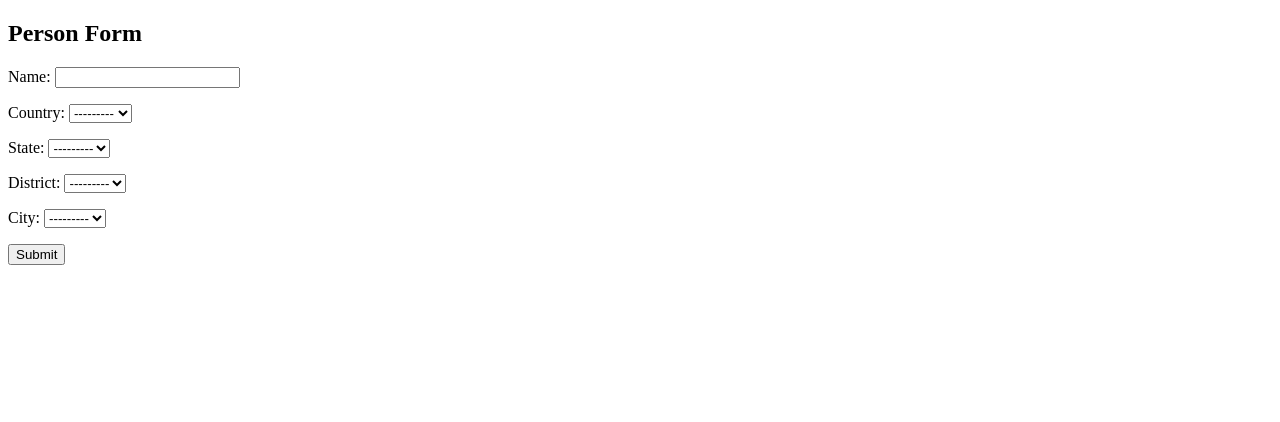
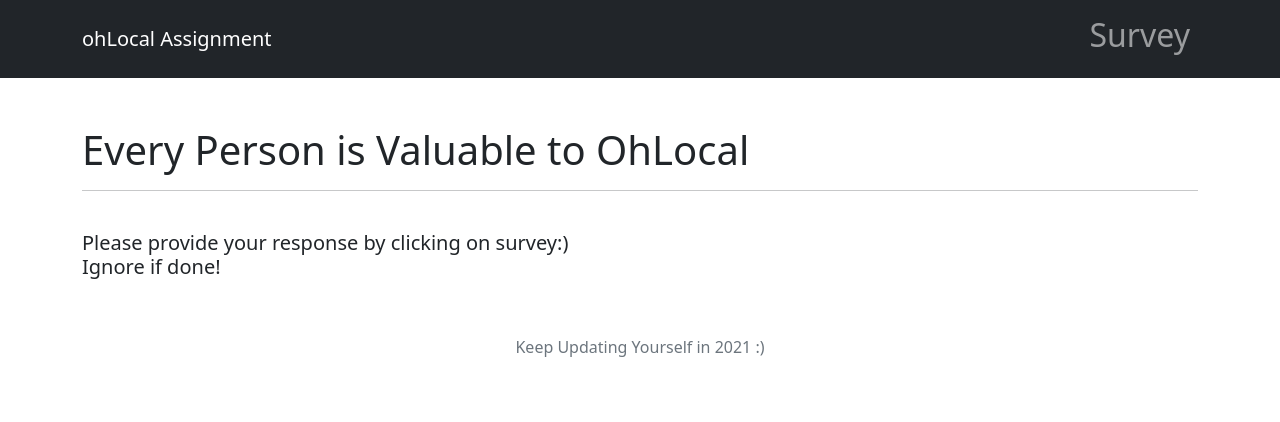
Before and after one commit to VijaykumarALokhande/Four_Way_Dependancy_Djnago, a Django app: template persons/templates/persons/home.html in a window 1280 px wide. Shown: the top 422 px of the page. Run offline with Django 3.2, Linux system fonts and the light colour scheme; the template is opened without the code that fills it: values that come from a table or form of the project are taken from there, others are empty; data comes from the database, SQL or seed files in the repository; both versions use the stored data as it was after the commit; some libraries are stand-ins or nearby versions.

Commit message:
made homepage and linked them

```diff
--- a/persons/templates/persons/home.html
+++ b/persons/templates/persons/home.html
@@ -1,66 +1,11 @@
-<!doctype html>
-<html lang="en">
-<head>
-    <meta charset="UTF-8">
-    <meta name="viewport"
-          content="width=device-width, user-scalable=no, initial-scale=1.0, maximum-scale=1.0, minimum-scale=1.0">
-    <meta http-equiv="X-UA-Compatible" content="ie=edge">
-    <title>Dependent Dropdown in Django</title>
-</head>
-<body>
-<h2>Person Form</h2>
-
-<form method="post" id="personForm" data-cities-url="{% url 'ajax_load_states' %}" novalidate>
-    {% csrf_token %}
-    {{ form.as_p }}
-    <input type="submit" value="Submit">
-</form>
-
-<script src="https://code.jquery.com/jquery-3.3.1.min.js"></script>
-<script>
-    $("#id_country").change(function () {  //_country is person's fieldname in models
-        var url = $("#personForm").attr("data-cities-url");  // get the url of the `load_cities` view
-        var countryId = $(this).val();  // get the selected country ID from the HTML input
-        $.ajax({                       // initialize an AJAX request
-            url: "{% url 'ajax_load_states' %}",                    // set the url of the request (= /persons/ajax/load-cities/ )
-            data: {
-                'country_id': countryId       // add the country id to the GET parameters
-            },
-            success: function (data) {   // `data` is the return of the `load_cities` view function
-                $("#id_state").html(data);  // replace the contents of the city input with the data that came from the server
-
-            }
-        });
-
-    });
-    $("#id_state").change(function () {
-      var url = $("#personForm").attr("data-cities-url");
-      var stateId = $(this).val();
-      $.ajax({
-        url: "{% url 'ajax_load_districts' %}",
-        data: {
-          'state_id': stateId
-        },
-        success: function (data) {
-          $("#id_district").html(data);
-        }
-      });
-    });
-
-    $("#id_district").change(function () {
-      var url = $("#personForm").attr("data-cities-url");
-      var districtId = $(this).val();
-      $.ajax({
-        url: "{% url 'ajax_load_cities' %}",
-        data: {
-          'district_id': districtId
-        },
-        success: function (data) {
-          $("#id_city").html(data);
-        }
-      });
-    });
-</script>
-
-</body>
-</html>
+{% extends 'base.html' %}
+{% block content %}
+<div class="container">
+  <br/>
+  <br/>
+  <h1> Every Person is Valuable to OhLocal</h1>
+  <hr/>
+  <br/>
+  <h5> Please provide your response by clicking on survey:)<br/> Ignore if done! </h5>
+  </div>
+{% endblock %}
--- a/persons/views.py
+++ b/persons/views.py
@@ -3,6 +3,9 @@
 
 from .forms import PersonCreationForm
 from .models import Person, Country, State, District, City
+
+def home(request):
+    return render(request, 'persons/home.html')
 
 
 def person_create_view(request):
@@ -12,7 +15,7 @@
         if form.is_valid():
             form.save()
             return redirect('person_add')
-    return render(request, 'persons/home.html', {'form': form})
+    return render(request, 'persons/add_person.html', {'form': form})
 
 
 def person_update_view(request, pk):
--- a/xyz/settings.py
+++ b/xyz/settings.py
@@ -43,7 +43,7 @@
 TEMPLATES = [
     {
         'BACKEND': 'django.template.backends.django.DjangoTemplates',
-        'DIRS': ['persons/templates'],
+        'DIRS': ['xyz/templates'],
         'APP_DIRS': True,
         'OPTIONS': {
             'context_processors': [
--- /dev/null
+++ b/xyz/templates/base.html
@@ -0,0 +1,80 @@
+<!doctype html>
+<html lang="en">
+<head>
+  {%load static%}
+  <meta charset="utf-8">
+  <meta name="viewport" content="width=device-width, initial-scale=1">
+  <meta name="description" content="">
+  <meta name="author" content="Mark Otto, Jacob Thornton, and Bootstrap contributors">
+  <meta name="generator" content="Hugo 0.80.0">
+  <title>Vijaykumar Arun Lokhande</title>
+
+  <link rel="canonical" href="https://getbootstrap.com/docs/5.0/examples/album/">
+
+
+
+  <!-- CSS only -->
+  <link href="https://cdn.jsdelivr.net/npm/bootstrap@5.0.0-beta2/dist/css/bootstrap.min.css" rel="stylesheet" integrity="sha384-BmbxuPwQa2lc/FVzBcNJ7UAyJxM6wuqIj61tLrc4wSX0szH/Ev+nYRRuWlolflfl" crossorigin="anonymous">
+  <link href="{% static 'open-iconic/open-iconic-master/font/css/open-iconic-bootstrap.css'%}" rel="stylesheet">
+  <!-- Favicons -->
+  <link rel="apple-touch-icon" href="/docs/5.0/assets/img/favicons/apple-touch-icon.png" sizes="180x180">
+  <link rel="icon" href="/docs/5.0/assets/img/favicons/favicon-32x32.png" sizes="32x32" type="image/png">
+  <link rel="icon" href="/docs/5.0/assets/img/favicons/favicon-16x16.png" sizes="16x16" type="image/png">
+  <link rel="manifest" href="/docs/5.0/assets/img/favicons/manifest.json">
+  <link rel="mask-icon" href="/docs/5.0/assets/img/favicons/safari-pinned-tab.svg" color="#7952b3">
+  <link rel="icon" href="/docs/5.0/assets/img/favicons/favicon.ico">
+  <meta name="theme-color" content="#7952b3">
+
+
+  <style>
+    .bd-placeholder-img {
+      font-size: 1.125rem;
+      text-anchor: middle;
+      -webkit-user-select: none;
+      -moz-user-select: none;
+      user-select: none;
+    }
+
+    @media (min-width: 768px) {
+      .bd-placeholder-img-lg {
+        font-size: 3.5rem;
+      }
+    }
+  </style>
+
+
+</head>
+<body>
+
+  <header>
+    <nav class="navbar navbar-expand-lg navbar-dark bg-dark">
+      <div class="container">
+        <a class="navbar-brand" href="{% url 'home' %}">
+          ohLocal Assignment
+        </a>
+        <button class="navbar-toggler" type="button" data-bs-toggle="collapse" data-bs-target="#navbarNavAltMarkup" aria-controls="navbarNavAltMarkup" aria-expanded="false" aria-label="Toggle navigation">
+          <span class="navbar-toggler-icon"></span>
+        </button>
+        <div class="collapse navbar-collapse" id="navbarNavAltMarkup">
+          <div class="navbar-nav ms-auto">
+            <a class="nav-link" href="{% url 'person_add' %}"><h2>Survey</h2></a>
+          </div>
+        </div>
+      </div>
+    </nav>
+  </header>
+
+  {% block content %}
+  {% endblock %}
+
+  <footer class="text-muted py-5">
+    <div class="container, text-center">
+      <p>Keep Updating Yourself in {% now "Y" %} :)</p>
+    </div>
+  </footer>
+
+  <!-- JavaScript Bundle with Popper -->
+  <script src="https://cdn.jsdelivr.net/npm/bootstrap@5.0.0-beta2/dist/js/bootstrap.bundle.min.js" integrity="sha384-b5kHyXgcpbZJO/tY9Ul7kGkf1S0CWuKcCD38l8YkeH8z8QjE0GmW1gYU5S9FOnJ0" crossorigin="anonymous"></script>
+
+</body>
+</html>
--- a/xyz/urls.py
+++ b/xyz/urls.py
@@ -1,10 +1,11 @@
 from django.contrib import admin
 from django.urls import path, include
-# from . import views
+import persons.views
 from django.conf import settings
 from django.conf.urls.static import static
 
 urlpatterns = [
     path('admin/', admin.site.urls),
+    path('', persons.views.home, name="home"),
     path('ohLocal/', include('persons.urls') ),
 ]+static(settings.MEDIA_URL, document_root = settings.MEDIA_ROOT)
```
Also changed, not shown: persons/templates/persons/add_person.html (added, +63 -0 lines), db.sqlite3.
